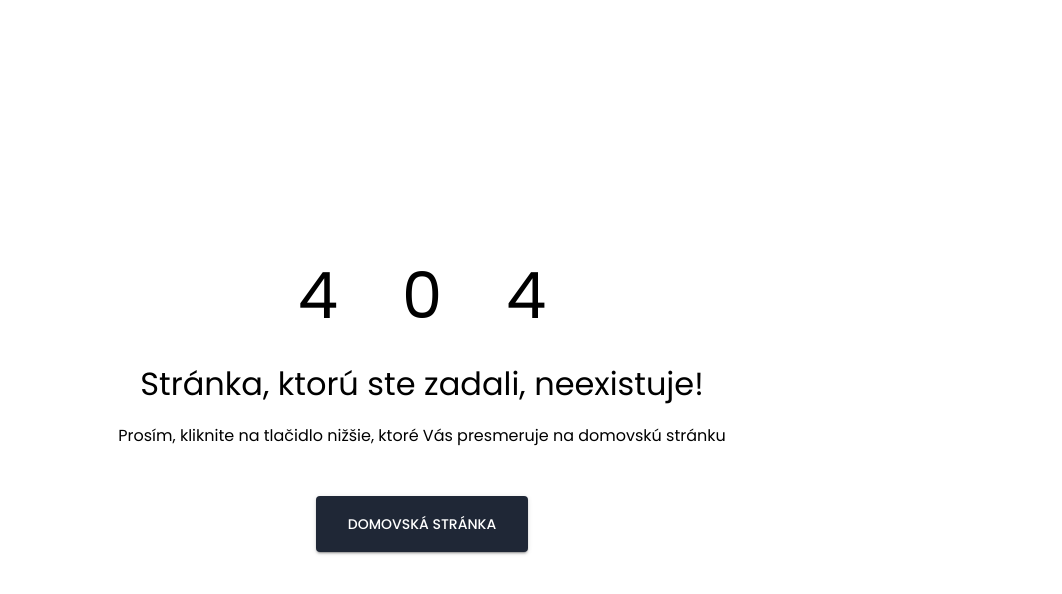
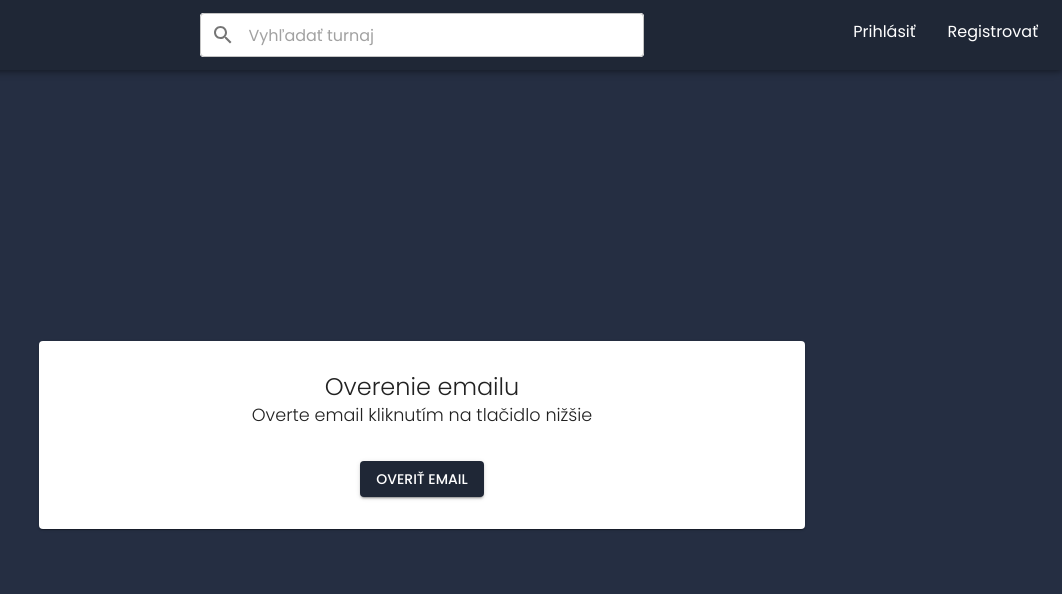
Before and after one commit to xxeonN22/bakalarka-frontend, a React (Create React App) app: page /verifyemail/1 in a window 1280 px wide. Shown: the top 594 px of the page, without its empty margins (218-1280 px from the left). Built offline with nearby package versions, Linux system fonts and the light colour scheme.

Commit message:
Added confirmation email

```diff
--- a/src/App.js
+++ b/src/App.js
@@ -14,6 +14,7 @@ import { PlayerProfile } from "./pages/PlayerProfile";
 import { MatchScore } from "./components/MatchScore";
 import { Confirmations } from "./pages/Confirmations";
 import { NotFoundPage } from "./pages/NotFoundPage";
+import { VerifyEmail } from "./pages/VerifyEmail";
 
 function App() {
   return (
@@ -29,6 +30,7 @@ function App() {
             path="/confirmations/:hash"
             element={<Confirmations />}
           ></Route>
+          <Route path="/verifyemail/:hash" element={<VerifyEmail />}></Route>
           <Route path="/resetpassword/:hash" element={<NewPassword />}></Route>
           <Route path="/login" element={<Login />}></Route>
           <Route path="/register" element={<Register />}></Route>
--- /dev/null
+++ b/src/pages/VerifyEmail.js
@@ -0,0 +1,78 @@
+import { useState } from "react";
+import { api } from "../axios/axios";
+import { useParams, useNavigate } from "react-router-dom";
+
+import { Paper, Container, Button, Typography, Box } from "@mui/material";
+
+import { containerStyle } from "../components/ResetPassword/resetPasswordStyles";
+import { ContentNotLogged } from "../components/ContentNotLogged";
+import { AlertMessage } from "../components/Alert/AlertMessage";
+
+export const VerifyEmail = () => {
+  const [responseMessage, setResponseMessage] = useState("");
+  const navigate = useNavigate();
+  const { hash } = useParams();
+
+  const handleVerifyEmail = async () => {
+    try {
+      const response = await api.put(`/verifyemail/${hash}`);
+      setResponseMessage(response.data);
+      if (response.status === 200) {
+        setTimeout(() => {
+          navigate("/login", { credentials: "include" });
+        }, 2000);
+      }
+    } catch (error) {
+      if (error.response) {
+        setResponseMessage(error.response.data);
+      } else {
+        console.log(`Error: ${error.message}`);
+      }
+    }
+  };
+
+  return (
+    <>
+      <ContentNotLogged>
+        <Container maxWidth="md" sx={containerStyle}>
+          <Paper
+            sx={{
+              padding: "2rem",
+              width: "90%",
+            }}
+          >
+            <Typography textAlign="center" variant="h2" fontSize="1.5rem">
+              Overenie emailu
+            </Typography>
+            <Typography
+              textAlign="center"
+              variant="h2"
+              fontSize="1.1rem"
+              lineHeight="1.7rem"
+            >
+              Overte email kliknutím na tlačidlo nižšie
+            </Typography>
+            {responseMessage && (
+              <AlertMessage
+                typeOfResponse={responseMessage.type}
+                responseMessage={responseMessage.message}
+                setResponseMessage={setResponseMessage}
+              ></AlertMessage>
+            )}
+            <Box
+              sx={{
+                display: "flex",
+                justifyContent: "center",
+                marginTop: "2rem",
+              }}
+            >
+              <Button variant="contained" onClick={handleVerifyEmail}>
+                Overiť email
+              </Button>
+            </Box>
+          </Paper>
+        </Container>
+      </ContentNotLogged>
+    </>
+  );
+};
```
